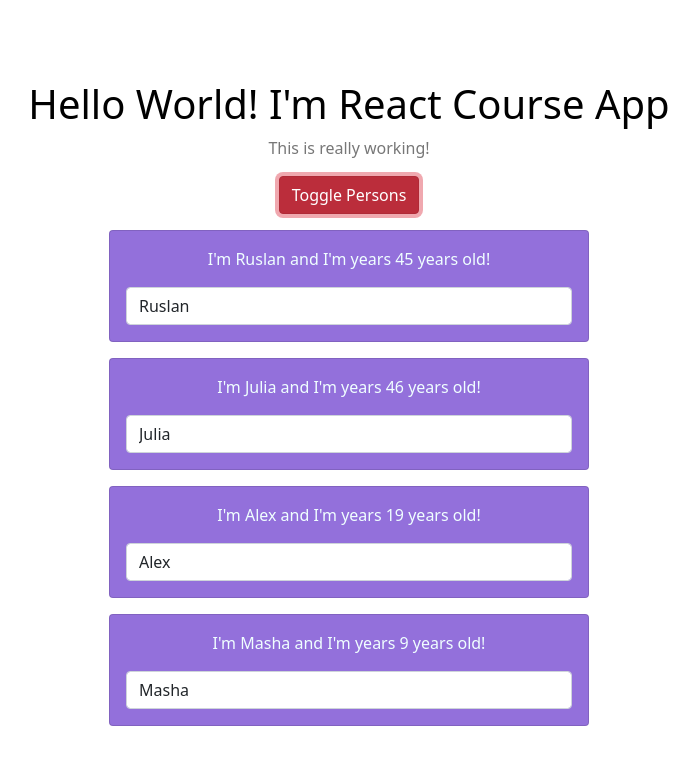
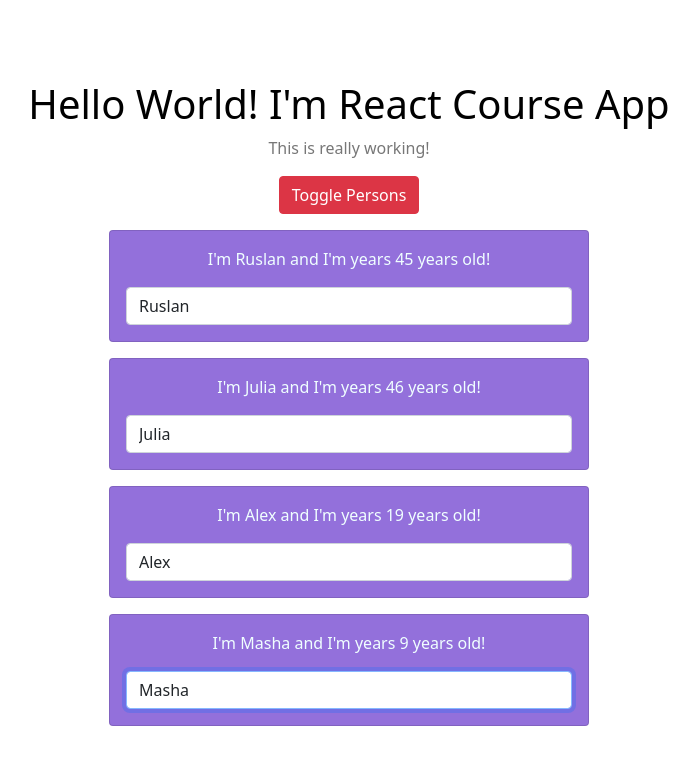
Before and after one commit to Russkazkin/react-course-m3, a React app: page / in a window 1280 px wide. Both pictures are taken after a click on the button "Toggle Persons". Shown: the top 764 px of the page, without its empty margins (291-990 px from the left). Built offline with nearby package versions, Linux system fonts and the light colour scheme.

Commit message:
Add ref for input in the Person component

```diff
--- a/src/components/Persons/Person/Person.js
+++ b/src/components/Persons/Person/Person.js
@@ -10,6 +10,15 @@ const StyledDiv = styled.div`
 `;
 
 class Person extends Component {
+    constructor(props) {
+        super(props);
+        this.inputElement = React.createRef();
+    }
+
+    componentDidMount() {
+        this.inputElement.current.focus();
+    }
+
     render() {
         const {name, age, click, changed, children} = this.props;
         return (
@@ -17,7 +26,10 @@ class Person extends Component {
                 <div className="card-body">
                     <p onClick={click}>I'm {name} and I'm years {age} years old!</p>
                     <p>{children}</p>
-                    <input className="form-control" onChange={changed} value={name}/>
+                    <input ref={this.inputElement}
+                           className="form-control"
+                           onChange={changed}
+                           value={name}/>
                 </div>
             </StyledDiv>
         );
```
